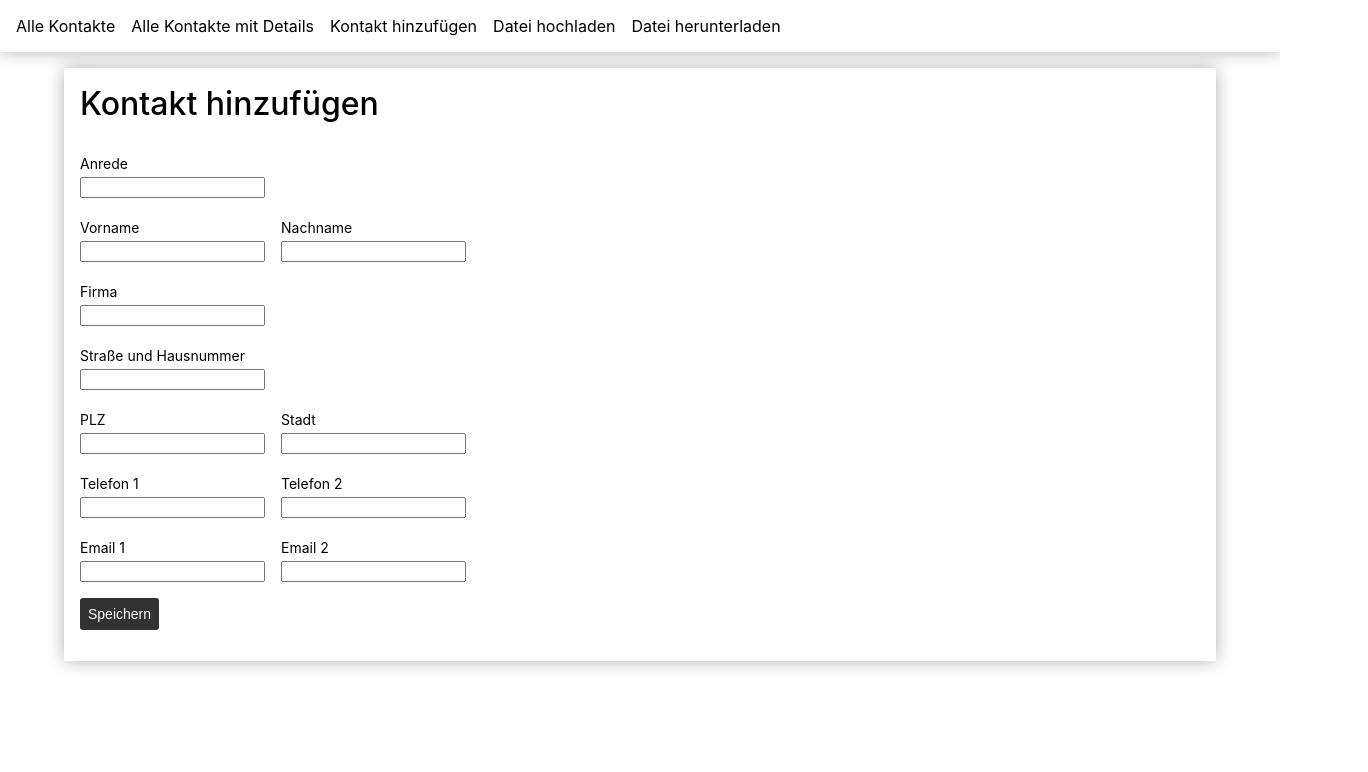
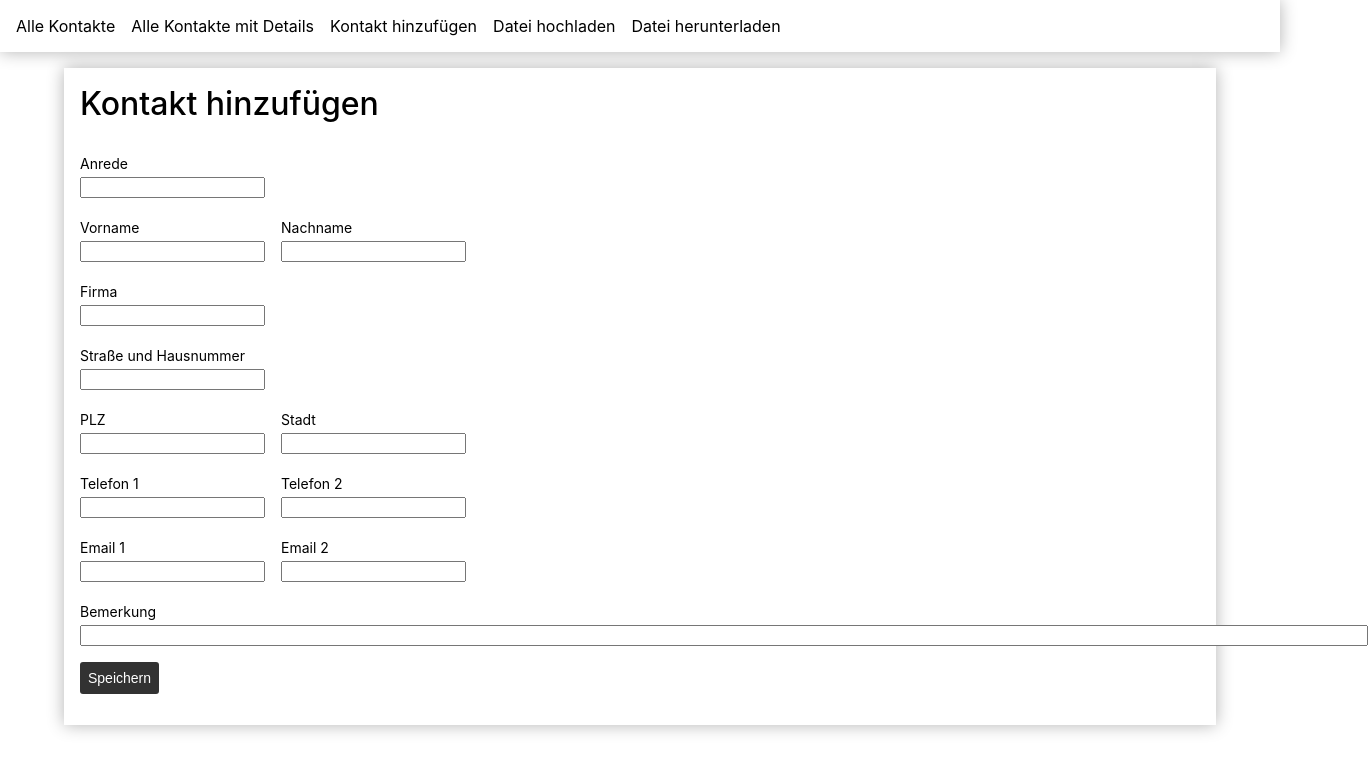
Before and after one commit to JetteBke/cms-for-fun, a React (Create React App) app: page /add in a window 1280 px wide. Shown: the top 772 px of the page, 1368 px wide, since content can reach past the window. Built offline with nearby package versions, Linux system fonts and the light colour scheme.

Commit message:
:sparkles: make old notes editable

```diff
--- a/src/Contacts/ContactForm/ContactForm.css
+++ b/src/Contacts/ContactForm/ContactForm.css
@@ -26,3 +26,7 @@
     border-radius: 3px;
     border: none;
 }
+
+.old-note-input {
+    width: 80rem;
+}
--- a/src/Contacts/ContactForm/ContactForm.tsx
+++ b/src/Contacts/ContactForm/ContactForm.tsx
@@ -155,6 +155,19 @@ export const ContactForm = ({contact, onSave}: Props) => {
                         />
                     </div>
                 </div>
+                <div className='form-row'>
+                    <div className='form-cell'>
+                        <p className='form-cell-title'>Bemerkung</p>
+                        <input
+                            name='oldNote'
+                            id='oldNote'
+                            type='oldNote'
+                            value={values?.oldNote}
+                            onChange={onChange}
+                            className='old-note-input'
+                        />
+                    </div>
+                </div>
                 {successMessage && <p className='success-message'>Kontakt wurde gespeichert</p>}
                 {failureMessage && <p className='failure-message'>Kontakt konnte nicht gespeichert werden</p>}
                 <button className='form-submit-button' type='submit'>Speichern</button>
```
